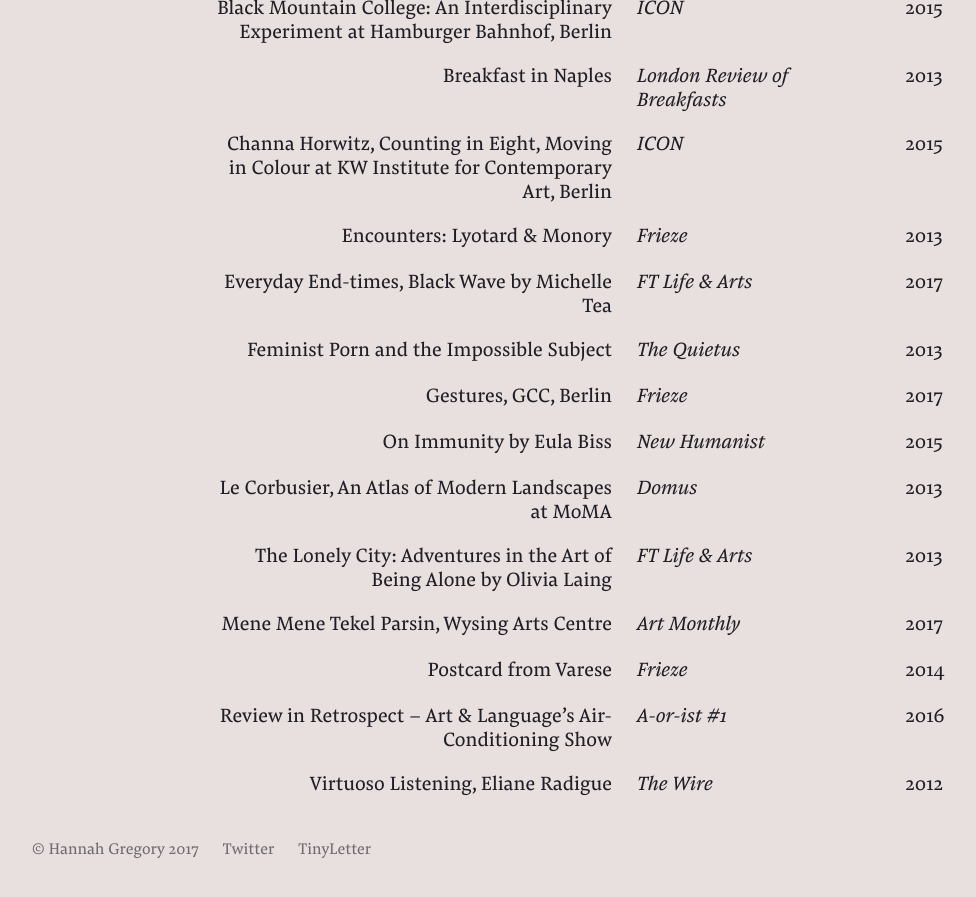
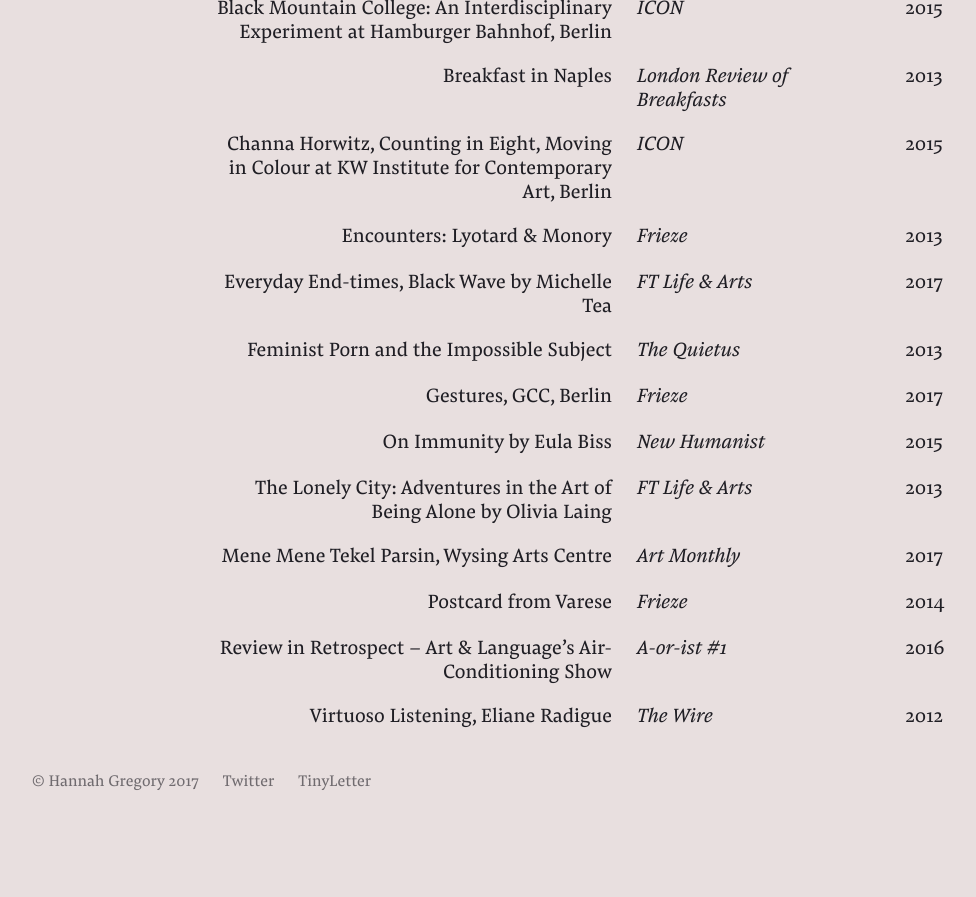
Before and after one commit to hg-site/hg-site.github.io, a Jekyll site: the page built from writing/index.markdown, in a window 1280 px wide and 900 px high, scrolled down 1236 px. Shown: the top 897 px of the window, without its empty margins (28-1004 px from the left). Built offline with Jekyll 4.4.1, drawn with Linux system fonts in a browser that asks for light colours; after the commit the page ends 2068 px from its top, so only the background shows below that.

Commit message:
Updated Index

```diff
--- a/writing/index.markdown
+++ b/writing/index.markdown
@@ -213,14 +213,6 @@
 </div>
 
 <div class="sw-row">
-	<a href="http://www.domusweb.it/en/architecture/2013/08/28/an_atlas_of_modernlandscapes.html">
-	<div class="sw-title">Le Corbusier, An Atlas of Modern Landscapes at MoMA</div>
-	<div class="sw-publication">Domus</div>
-	<div class="sw-year">2013</div>
-	</a>
-</div>
-
-<div class="sw-row">
 	<a href="https://www.ft.com/content/e4581a20-e60b-11e5-a09b-1f8b0d268c39">
 	<div class="sw-title">The Lonely City: Adventures in the Art of Being Alone by Olivia Laing</div>
 	<div class="sw-publication">FT Life & Arts</div>
```
